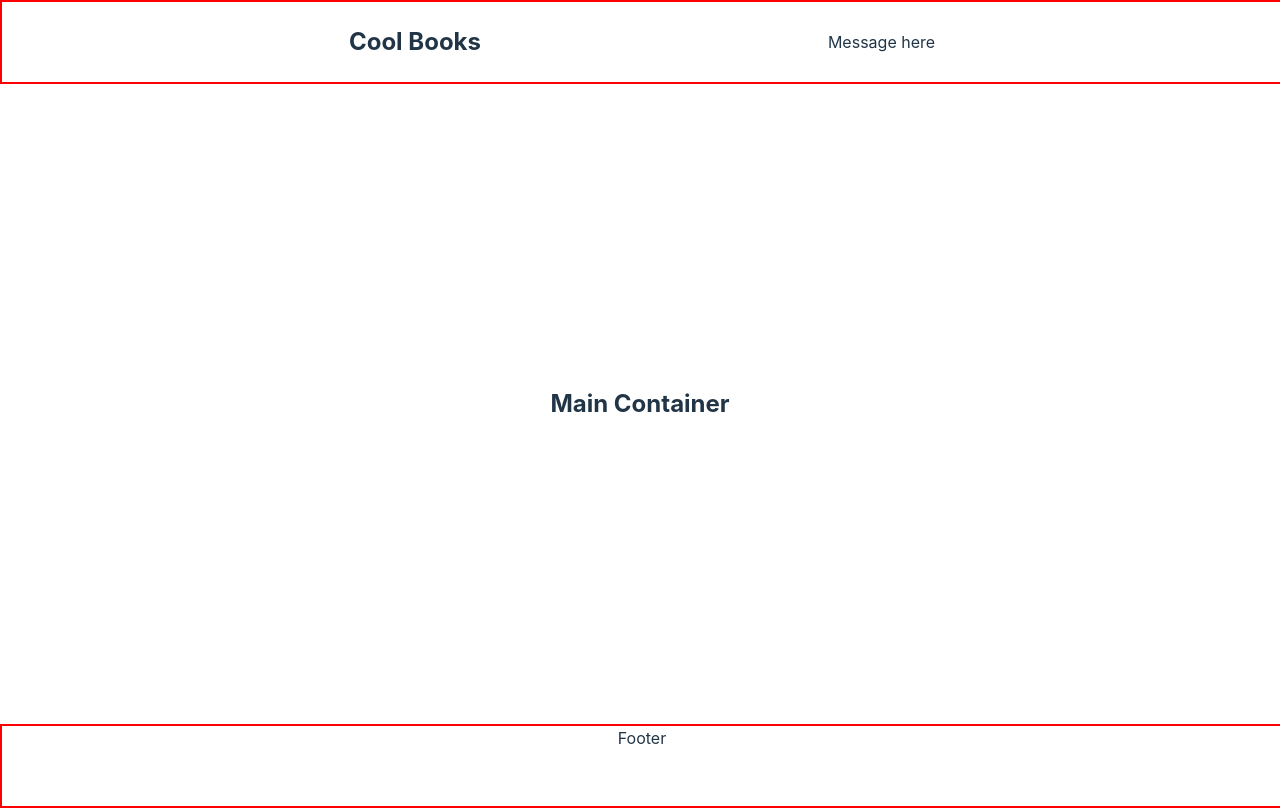
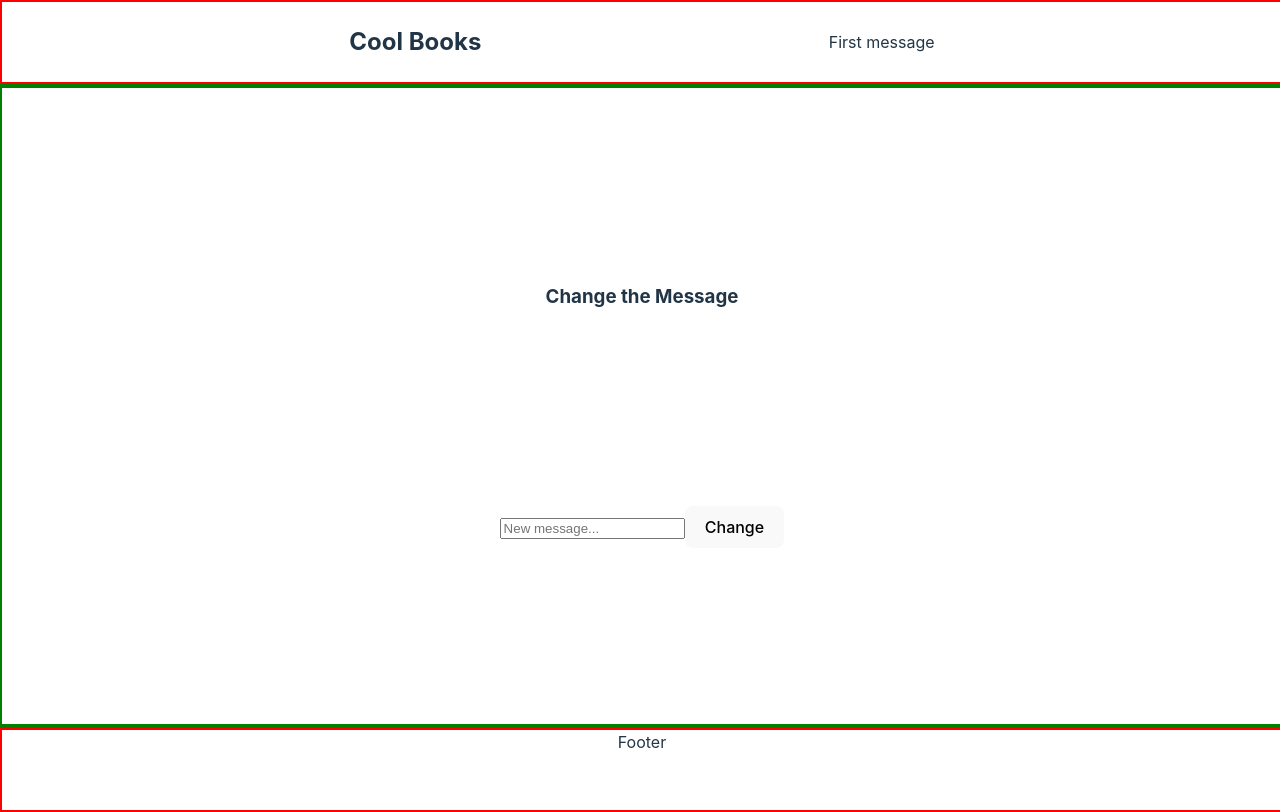
Before and after one commit to Rowan12628/m55-week-8-react, a React (Vite) app: page / in a window 1280 px wide. Built offline with nearby package versions, Linux system fonts and the light colour scheme.

Commit message:
feature: MainContainer, MessageContainer

```diff
--- a/src/components/header/Header.jsx
+++ b/src/components/header/Header.jsx
@@ -1,13 +1,17 @@
-import React from "react";
+import { useContext } from "react";
+
+import { MessageContext } from "../../providers/messageProvider/MessageProvider";
 
 import "./Header.css";
 
 const Header = () => {
+  const { message } = useContext(MessageContext);
+
   return (
     <>
       <header>
         <h2>Cool Books</h2>
-        <p>Message here</p>
+        <p>{message}</p>
       </header>
     </>
   );
--- a/src/components/layout/Layout.jsx
+++ b/src/components/layout/Layout.jsx
@@ -2,6 +2,8 @@ import React from "react";
 
 import Header from "../header/Header";
 import Footer from "../footer/Footer";
+
+import { MessageProvider } from "../../providers/messageProvider/MessageProvider";
 
 import "./Layout.css";
 
@@ -9,9 +11,11 @@ const Layout = ({ children }) => {
   return (
     <>
       <div className="layout">
-        <Header />
-        {children}
-        <Footer />
+        <MessageProvider>
+          <Header />
+          {children}
+          <Footer />
+        </MessageProvider>
       </div>
     </>
   );
--- a/src/components/mainContainer/MainContainer.jsx
+++ b/src/components/mainContainer/MainContainer.jsx
@@ -1,11 +1,13 @@
 import React from "react";
+
+import MessageContainer from "../messageContainer/MessageContainer";
 
 import "./MainContainer.css";
 
 const MainContainer = () => {
   return (
     <div className="wrapper">
-      <h2>Main Container</h2>
+      <MessageContainer />
     </div>
   );
 };
--- /dev/null
+++ b/src/components/messageContainer/MessageContainer.css
@@ -0,0 +1,8 @@
+.wrapper {
+  width: 25%;
+  height: 70vh;
+  display: flex;
+  flex-direction: column;
+  justify-content: center;
+  border: 2px solid green;
+}
--- /dev/null
+++ b/src/components/messageContainer/MessageContainer.jsx
@@ -0,0 +1,29 @@
+import { useContext, useState } from "react";
+
+import { MessageContext } from "../../providers/messageProvider/MessageProvider";
+
+import "./MessageContainer.css";
+
+const MessageContainer = () => {
+  const [newMessage, setNewMessage] = useState("");
+
+  const { message, updateMessage } = useContext(MessageContext);
+
+  const changeHandler = (e, setter) => {
+    setter(e.target.value);
+  };
+  return (
+    <div className="wrapper">
+      <h3>Change the Message</h3>
+      <form onSubmit={(e) => updateMessage(e, newMessage)}>
+        <input
+          onChange={(e) => changeHandler(e, setNewMessage)}
+          placeholder="New message..."
+        />
+        <button type="submit">Change</button>
+      </form>
+    </div>
+  );
+};
+
+export default MessageContainer;
--- /dev/null
+++ b/src/providers/messageProvider/MessageProvider.jsx
@@ -0,0 +1,20 @@
+import { createContext, useState } from "react";
+
+const MessageContext = createContext();
+
+const MessageProvider = ({ children }) => {
+  const [message, setMessage] = useState("First message");
+
+  const updateMessage = (e, newMessage) => {
+    e.preventDefault();
+    setMessage(newMessage);
+  };
+
+  return (
+    <MessageContext.Provider value={{ message, updateMessage }}>
+      {children}
+    </MessageContext.Provider>
+  );
+};
+
+export { MessageContext, MessageProvider };
```
Also changed, not shown: 1 other file (tests, documents, lock files or other folders).
